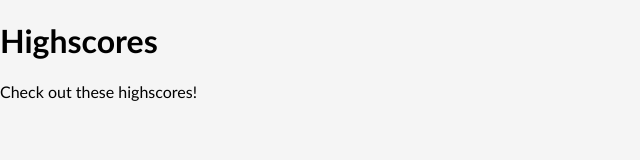
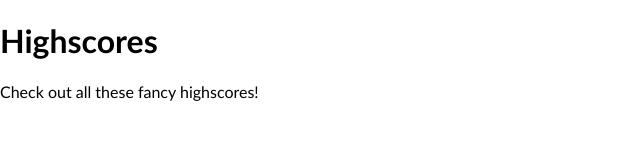
Before and after one commit to andreahayward/AHCodeQuiz, a plain HTML site: page highscores.html in a window 1280 px wide. Shown: the full height of the page, 0-640 px from the left. Drawn offline with Linux system fonts and the light colour scheme; files that its build step writes are made by us from their sources.

Commit message:
updating html and css, adding image

```diff
--- a/highscores.html
+++ b/highscores.html
@@ -8,7 +8,7 @@
 
 <body>
 <h1>Highscores</h1>
-<p>Check out these highscores!</p>
+<p>Check out all these fancy highscores!</p>
 
 <script src="highscore.js"></script>
 
--- a/style.css
+++ b/style.css
@@ -17,7 +17,7 @@ body {
     height: 100vh;
     justify-content: center;
     align-items: center;
-    background-color: whitesmoke;
+    background-color: white;
 
 }
 
```
Also changed, not shown: index.html (+2 -1 lines), gear.JPG (added).
